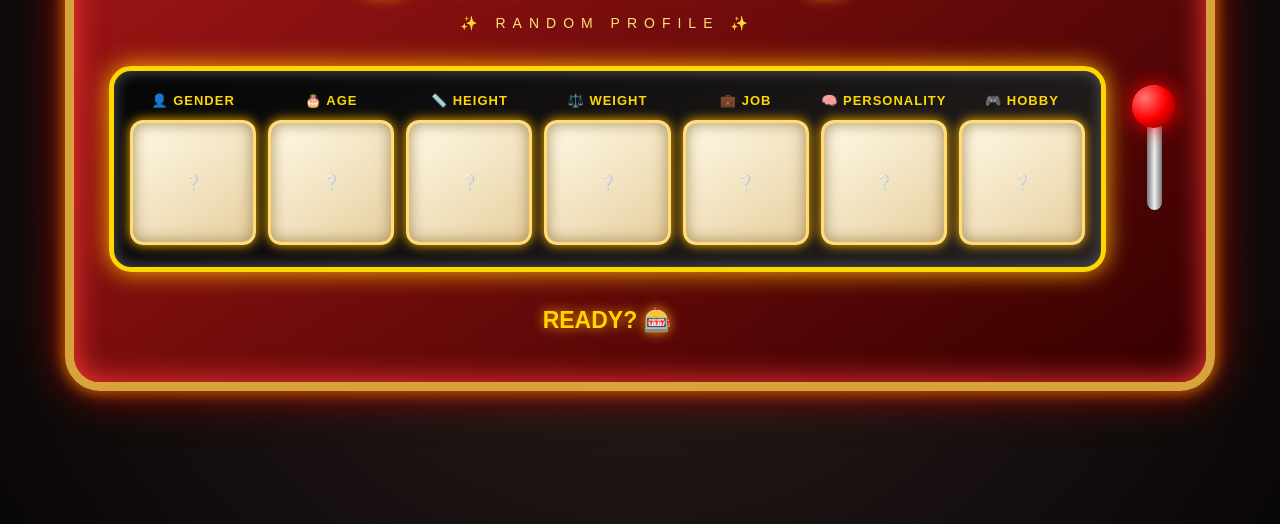
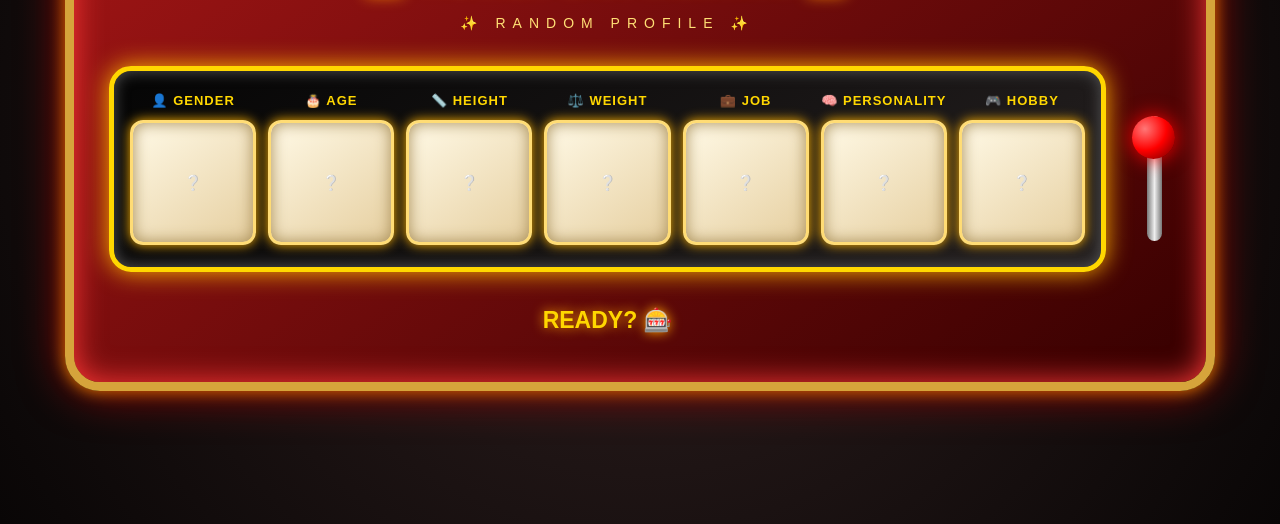
Before and after one commit to Unscriptuous/Gatcha, a plain HTML site: page index.html in a window 1280 px wide. Shown: the part 276-800 px from the top of the page. Drawn offline with Linux system fonts and the light colour scheme.

Commit message:
Update index.html

```diff
--- a/index.html
+++ b/index.html
@@ -169,7 +169,7 @@
         .controls {
             position: absolute;
             right: 34px;
-            top: 54%;
+            top: 60%;
             transform: translateY(-50%);
         }
 
```
